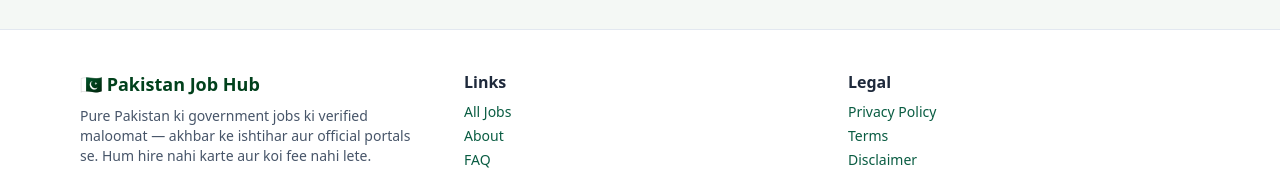
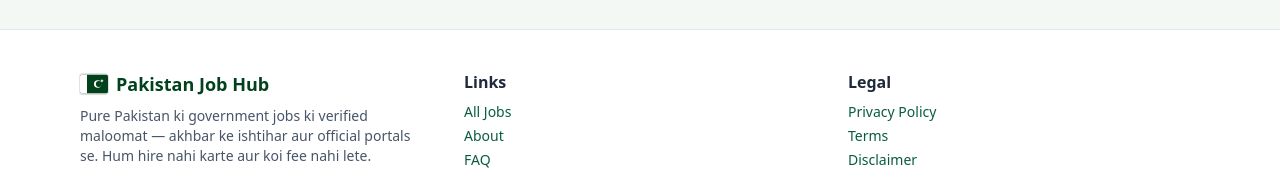
Before and after one commit to pakistanjobhub/jobhub-portal, a Next.js app: page / in a window 1280 px wide. Shown: the part 2362-2532 px from the top of the page. Built offline with nearby package versions, Linux system fonts and the light colour scheme; no server answers.

Commit message:
Use PakistanFlag SVG in footer (fixes PK text on Windows)

```diff
--- a/components/Footer.tsx
+++ b/components/Footer.tsx
@@ -1,11 +1,12 @@
 import Link from "next/link";
+import PakistanFlag from "./PakistanFlag";
 
 export default function Footer() {
   return (
     <footer className="mt-12 border-t border-slate-200 bg-white dark:border-slate-700 dark:bg-slate-900">
       <div className="mx-auto grid max-w-6xl gap-8 px-4 py-10 sm:grid-cols-3">
         <div>
-          <h2 className="text-lg font-extrabold text-brand-800 dark:text-white">🇵🇰 Pakistan Job Hub</h2>
+          <h2 className="flex items-center gap-2 text-lg font-extrabold text-brand-800 dark:text-white"><PakistanFlag /> Pakistan Job Hub</h2>
           <p className="mt-2 text-sm text-slate-600 dark:text-slate-300">
             Pure Pakistan ki government jobs ki verified maloomat — akhbar ke ishtihar aur official
             portals se. Hum hire nahi karte aur koi fee nahi lete.
```
